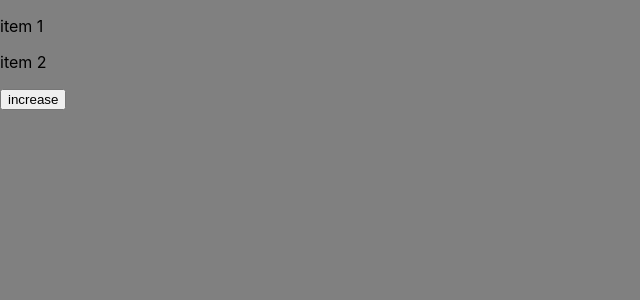
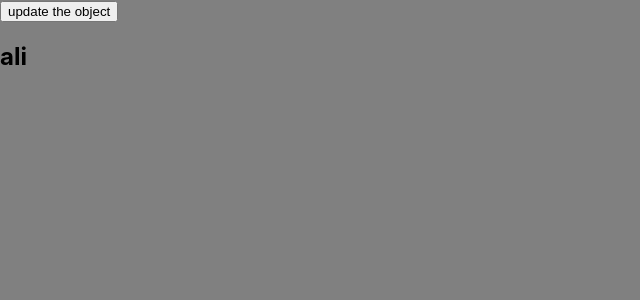
Before and after one commit to syedalirazazaidi/reactjs-_challanges, a React (Create React App) app: page / in a window 1280 px wide. Shown: the top 300 px of the page, without its empty margins (0-640 px from the left). Built offline with nearby package versions, Linux system fonts and the light colour scheme.

Commit message:
update the state if state is object

```diff
--- a/src/App.js
+++ b/src/App.js
@@ -4,6 +4,7 @@ import Project3 from "./Project3/app";
 import Hero from "./project4/app";
 // import Project1 from "./project1/app";
 import "./project4/styles.css";
+import Heronew from "./project5/components/hero";
 import Main from "./project5/components/main";
 
 const App = () => {
@@ -12,7 +13,8 @@ const App = () => {
       {/* <Project1 /> */}
       {/* <Project2 /> */}
       {/* <Hero /> */}
-      <Main />
+      <Heronew />
+      {/* <Main /> */}
     </div>
   );
 };
--- a/src/project4/components/main.js
+++ b/src/project4/components/main.js
@@ -14,6 +14,7 @@ const Main = () => {
       <div
         style={{
           display: "flex",
+          flexWrap: "wrap",
           margin: "0 auto",
           width: "436px",
         }}
@@ -30,12 +31,24 @@ const Main = () => {
         />
       </div>
       <button
-        style={{ margin: "0px 530px", width: "384px", padding: "10px" }}
+        style={{
+          margin: "0px 530px",
+          width: "384px",
+          padding: "10px",
+          flexWrap: "wrap",
+        }}
         onClick={randomData}
       >
         Get a new meme image 🖼
       </button>
-      <img src={img} />
+      {img ? (
+        <img
+          src={img}
+          style={{ width: "350px", height: "300px", margin: "70px 540px" }}
+        />
+      ) : (
+        "click button"
+      )}
     </main>
   );
 };
--- /dev/null
+++ b/src/project5/components/hero.js
@@ -0,0 +1,23 @@
+import React from "react";
+
+const Heronew = () => {
+  const [objnew, objFunc] = React.useState({
+    answer: true,
+    name: "ali",
+  });
+
+  const clicktheButton = () => {
+    objFunc((pre) => {
+      return { ...pre, answer: !pre.answer, name: "zaidi" };
+    });
+  };
+
+  return (
+    <div>
+      <button onClick={clicktheButton}>update the object{objnew.answer}</button>
+      <h2>{objnew.name}</h2>
+    </div>
+  );
+};
+
+export default Heronew;
```
